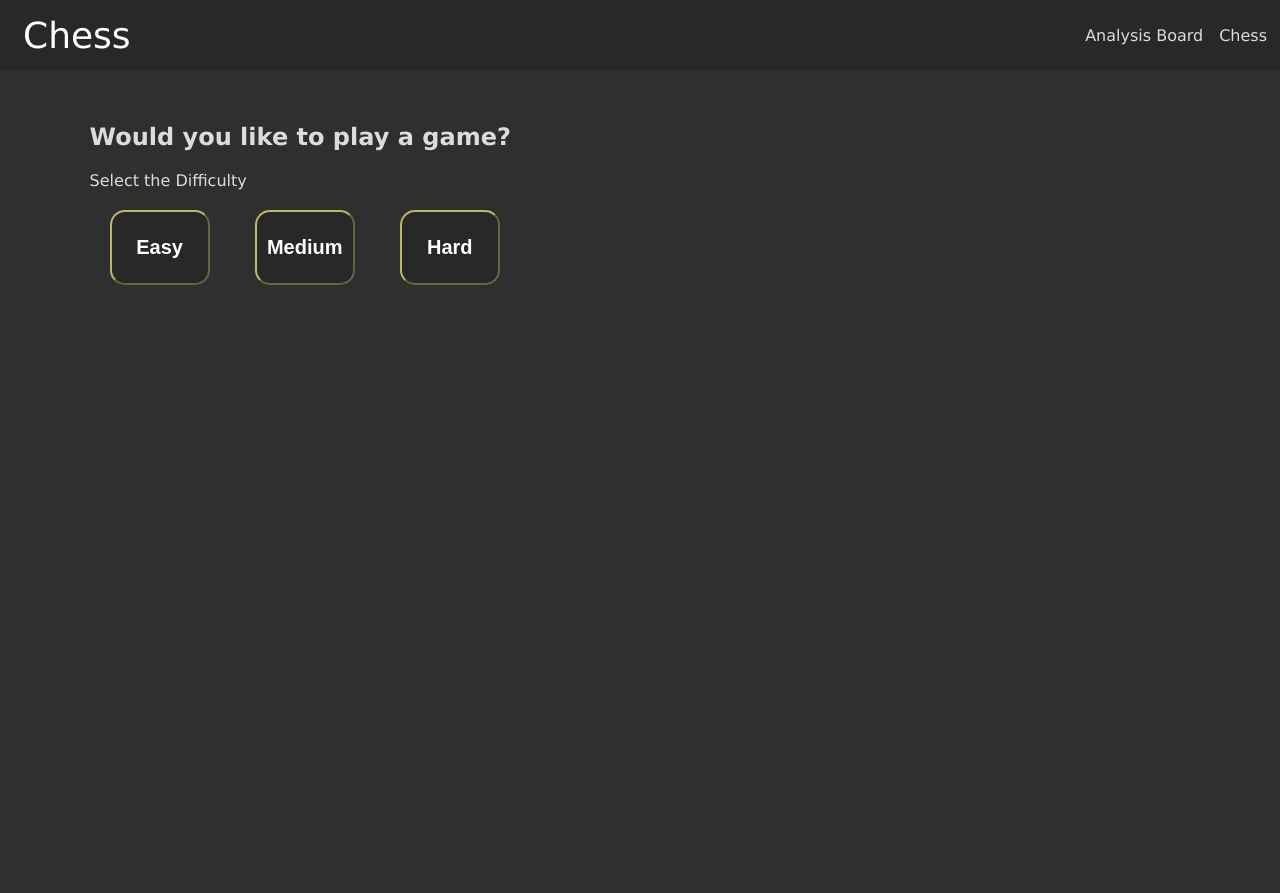
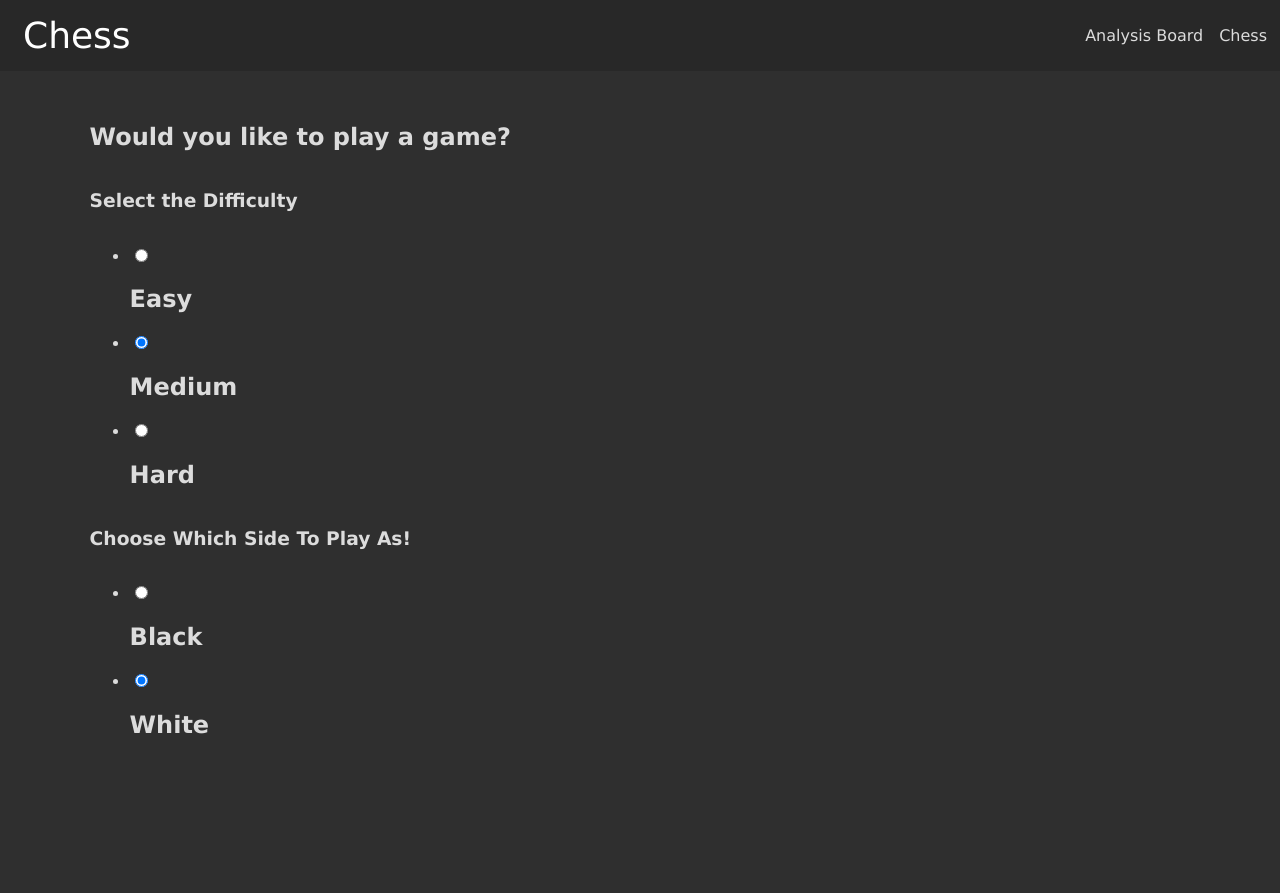
Before and after one commit to CimaglioBM/Chess-Game, a Flask app: template templates/starterPage.html in a window 1280 px wide. Run offline with Flask 2, Linux system fonts and the light colour scheme; the template is opened without the code that fills it, so the values that code supplies are empty.

Commit message:
Update starterPage.html

```diff
--- a/templates/starterPage.html
+++ b/templates/starterPage.html
@@ -43,13 +43,40 @@
         <div class="main">
             <h2>
                 Would you like to play a game?
+                <br>
             </h2>
-            Select the Difficulty
+            <h3>Select the Difficulty</h3>
+
 
             <div class="buttons">
-                <button class="button button1"><h2>Easy</h2></button>
-                <button class="button button2"><h2>Medium</h2></button>
-                <button class="button button3"><h2>Hard</h2></button>
+                <ul class="difficulty">
+                    <li>
+                      <input type="radio" id="easy" name="difficulty" />
+                      <label for="easy"><h2>Easy</h2></label>
+                    </li>
+                    <li>
+                      <input type="radio" id="medium" name="difficulty" checked="checked" />
+                      <label for="medium"><h2>Medium</h2></label>
+                    </li>
+                    <li>
+                      <input type="radio" id="Hard" name="difficulty" />
+                      <label for="Hard"><h2>Hard</h2></label>
+                    </li>
+
+                  </ul>
+            </div>
+            <h3>Choose Which Side To Play As!</h3>
+            <div class="buttons">
+                <ul class="difficulty">
+                    <li>
+                      <input type="radio" id="Black" name="side-Selection" />
+                      <label for="Black"><h2>Black</h2></label>
+                    </li>
+                    <li>
+                      <input type="radio" id="White" name="side-Selection" checked="checked" />
+                      <label for="White"><h2>White</h2></label>
+                    </li>
+                  </ul>
             </div>
 
         </div>
```
